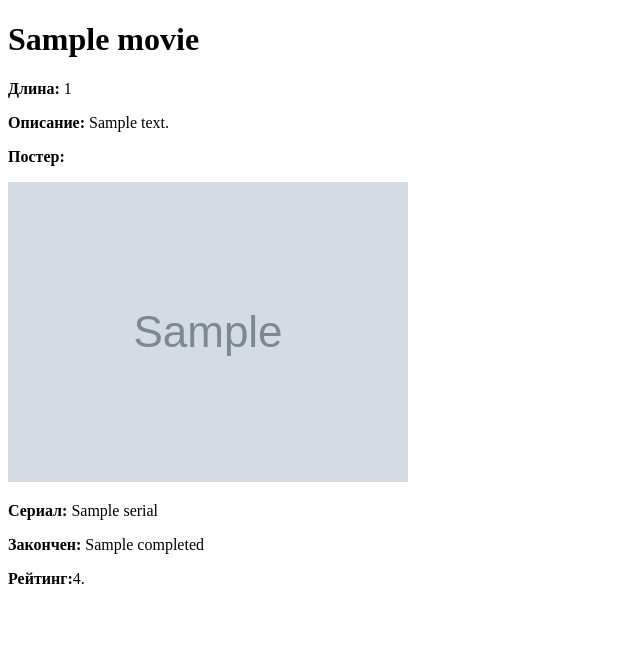
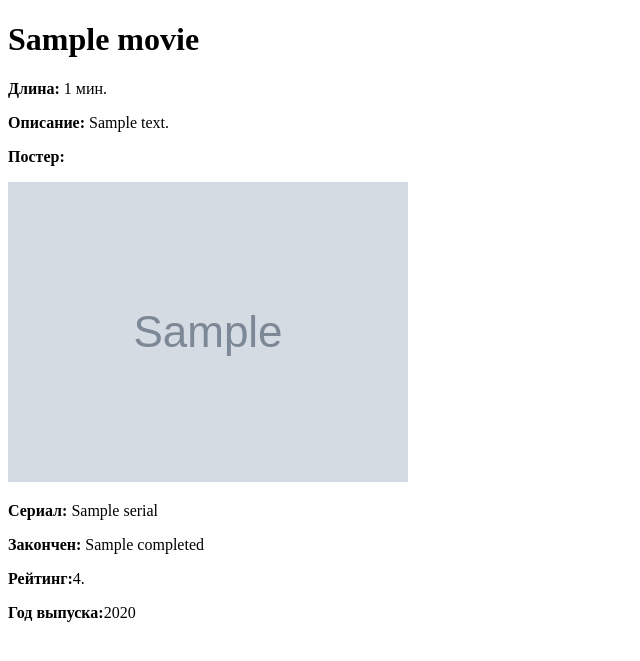
Before and after one commit to gxldmane/KinoAndTochka, a Flask app: template templates/random_movie.html in a window 1280 px wide. Shown: the top 661 px of the page, without its empty margins (0-640 px from the left). Run offline with Flask 3, Linux system fonts and the light colour scheme; the template is opened without the code that fills it: most values are stand-ins (such as "Sample title", 1, 10 or a date in 2020); grey boxes marked "Sample" are stand-in pictures.

Commit message:
Update random_movie.html

```diff
--- a/templates/random_movie.html
+++ b/templates/random_movie.html
@@ -5,12 +5,13 @@
 </head>
 <body>
     <h1>{{ movie.name_ru }}</h1>
-    <p><strong>Длина:</strong> {{ movie.film_length }}</p>
+    <p><strong>Длина:</strong> {{ movie.film_length }} мин.</p>
     <p><strong>Описание:</strong> {{ movie.description }}</p>
     <p><strong>Постер:</strong></p>
     <img src="{{ movie.poster_url }}" alt="Movie Poster">
     <p><strong>Сериал:</strong> {{ movie.serial }}</p>
     <p><strong>Закончен:</strong> {{ movie.completed }}</p>
     <p><strong>Рейтинг:</strong>{{movie.rating_kinopoisk}}.</p>
+    <p><strong>Год выпуска:</strong>{{ movie.year }}</p>
 </body>
 </html>
```
